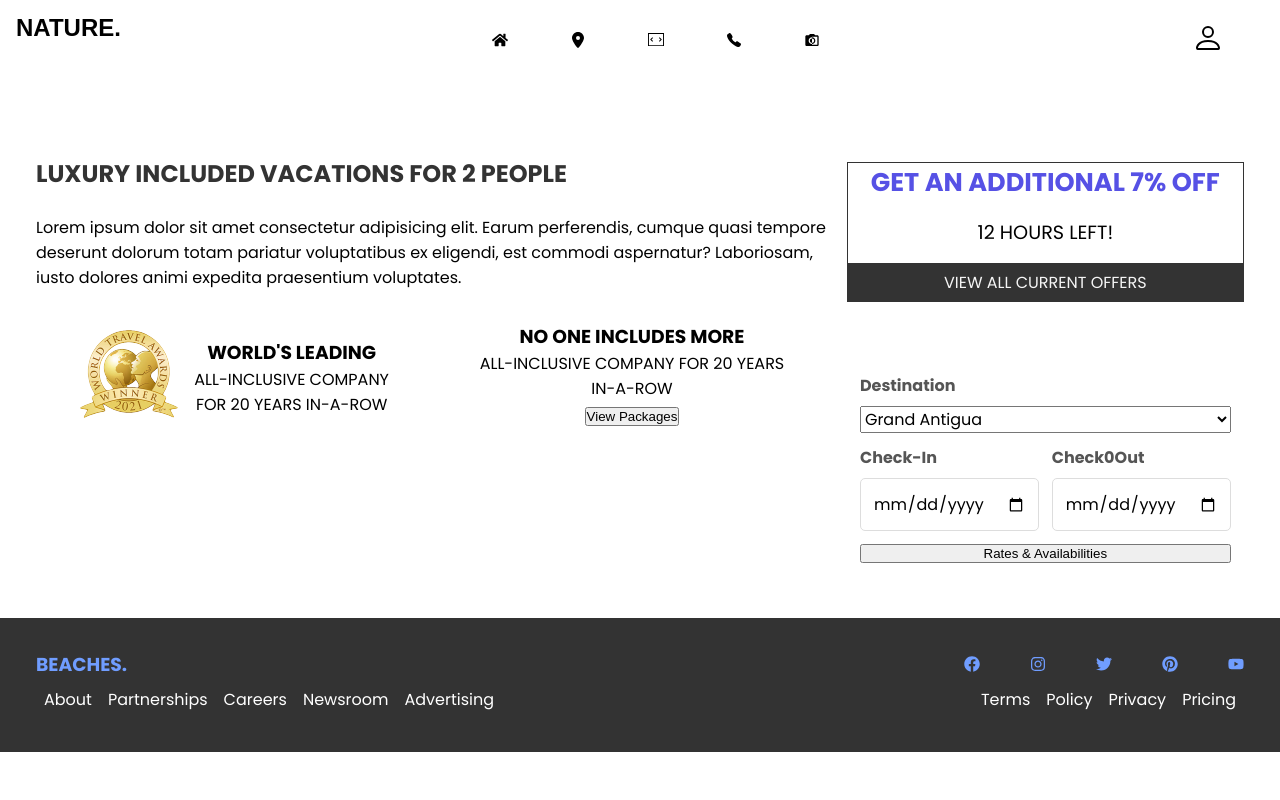
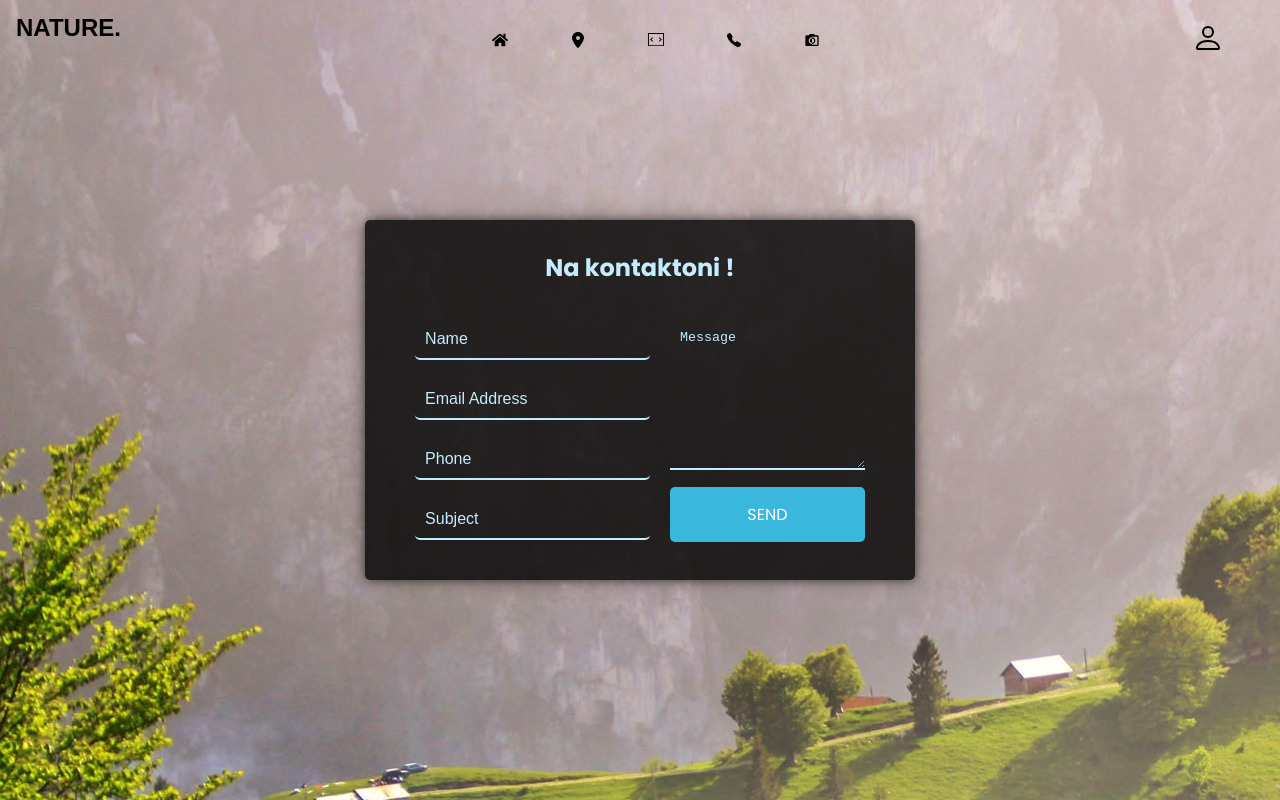
Before and after one commit to Festee/Projekti-web-mm, a React (Create React App) app: page /search in a window 1280 px wide. Built offline with nearby package versions, Linux system fonts and the light colour scheme; a web font is replaced by a local one.

Commit message:
Added Button for Mute/Unmute + Contact form

```diff
--- a/src/App.js
+++ b/src/App.js
@@ -47,7 +47,6 @@ function App() {
         <Route path="/search" element={
           <>
             <Search />
-            <Footer />
           </>
         } />
       </Routes>
--- a/src/components/destinations/DestinationsStyles.css
+++ b/src/components/destinations/DestinationsStyles.css
@@ -99,3 +99,26 @@
         flex-basis: calc(50% - 1rem); /* Responsive basis for 2 columns with gap */
     }
 }
+
+.audio-toggle-button {
+    margin-top: 45px;
+    margin-left: 20px;
+    padding: 10px 20px;
+    font-size: 16px;
+    background-color: #007bff;
+    color: white;
+    border: none;
+    border-radius: 5px;
+    cursor: pointer;
+    display: flex;
+    align-items: center;
+
+  }
+
+  .audio-toggle-button svg {
+    margin-right: 8px;
+  }
+
+  .audio-toggle-button:hover {
+    background-color: #0056b3;
+  }
--- a/src/components/footer/Footer.js
+++ b/src/components/footer/Footer.js
@@ -8,7 +8,7 @@ function Footer() {
         <div className='footer'>
             <div className="container">
                 <div className="top">
-                    <h3>BEACHES.</h3>
+                    <h3>NATURE.</h3>
                     <div className="social">
                         <FaFacebook className='icon' />
                         <FaInstagram className='icon' />
@@ -20,22 +20,14 @@ function Footer() {
                 <div className="bottom">
                     <div className="left">
                         <ul>
-                            <li>About</li>
-                            <li>Partnerships</li>
-                            <li>Careers</li>
-                            <li>Newsroom</li>
-                            <li>Advertising</li>
+                            <li>Home </li>
+                            <li>Destinations</li>
+                            <li>My Slider</li>
+                            <li>Contact Us</li>
+                            <li>Views</li>
                         </ul>
                     </div>
-                    <div className="right">
-                        <ul>
-                            <li>Terms</li>
-                            <li>Policy</li>
-                            <li>Privacy</li>
-                            <li>Pricing</li>
 
-                        </ul>
-                    </div>
                 </div>
             </div>
         </div>
--- a/src/components/hero/HeroStyles.css
+++ b/src/components/hero/HeroStyles.css
@@ -1,4 +1,6 @@
 @import url('https://fonts.googleapis.com/css2?family=Poetsen+One&display=swap');
+
+
 
 
 .hero {
@@ -75,6 +77,7 @@
 }
 
 
+
 @media screen and (max-width: 940px) {
     .form input[type=text] {
         max-width: 275px;
@@ -123,3 +126,30 @@
   .inputi{
     position: fixed;
   }
+
+  .audio-toggle-button {
+    margin-top: 45px;
+    margin-left: 20px;
+    padding: 10px 20px;
+    font-size: 16px;
+    background-color: #007bff;
+    color: white;
+    border: none;
+    border-radius: 5px;
+    cursor: pointer;
+    display: flex;
+    align-items: center;
+
+  }
+
+  .audio-toggle-button svg {
+    margin-right: 8px;
+  }
+
+  .audio-toggle-button:hover {
+    background-color: #0056b3;
+  }
+
+ #inp::placeholder{
+  color: black;
+ }
--- a/src/components/search/Search.js
+++ b/src/components/search/Search.js
@@ -1,72 +1,78 @@
-import React from 'react'
-import './SearchStyles.css'
-import Gold from '../../assets/gold.png'
-import audioFile from '../../assets/birds-19624.mp3';
-
+import React, { useState } from "react";
+import "./SearchStyles.css";
+import Gold from "../../assets/gold.png";
+import audioFile from "../../assets/birds-19624.mp3";
 
 function Search() {
+  const [name, setName] = useState("");
+  const [email, setEmail] = useState("");
+  const [phone, setPhone] = useState("");
+  const [subject, setSubject] = useState("");
+  const [message, setMessage] = useState("");
+
+  const handleSend = () => {
+    alert("Mesazhi u dërgua! Do ju pergjigjemi permes emailit ose telefonit :)");
+    setName("");
+    setEmail("");
+    setPhone("");
+    setSubject("");
+    setMessage("");
+  };
+
   return (
-    <div name='book' className='search'>
-        <div className="container">
-            <div className="left">
-                <h2>LUXURY INCLUDED VACATIONS FOR 2 PEOPLE</h2>
-                <p>Lorem ipsum dolor sit amet consectetur adipisicing elit. Earum perferendis, cumque quasi tempore deserunt dolorum totam pariatur voluptatibus ex eligendi, est commodi aspernatur? Laboriosam, iusto dolores animi expedita praesentium voluptates.</p>
-                <div className="search-col-2">
-                    <div className="box">
-                        <div>
-                            <img src={Gold} alt='/'style={{marginRight:'1rem'}}/>
-                        </div>
-                        <div>
-                            <h3>WORLD'S LEADING</h3>
-                            <p>ALL-INCLUSIVE COMPANY FOR 20 YEARS IN-A-ROW</p>
-                        </div>
-                    </div>
-                    <div className="box">
-                        <div>
-                            <h3>NO ONE INCLUDES MORE</h3>
-                            <p>ALL-INCLUSIVE COMPANY FOR 20 YEARS IN-A-ROW</p>
-                            <button>View Packages</button>
-                        </div>
-                    </div>
-                </div>
-            </div>
-            <div className="right">
-                <div className="promo">
-                    <h4 className="save">GET AN ADDITIONAL 7% OFF</h4>
-                    <p className="timer">12 HOURS LEFT!</p>
-                    <p className="offers">VIEW ALL CURRENT OFFERS</p>
-                </div>
-                <form action="">
-                    <div className="input-wrap">
-                        <label htmlFor="">Destination</label>
-                        <select>
-                            <option value="1">Grand Antigua</option>
-                            <option value="1">Granada</option>
-                            <option value="1">Emerald Bay</option>
-                            <option value="1">Bora Bora</option>
-                            <option value="1">Key West</option>
-                            <option value="1">Maldives</option>
-                        </select>
-                    </div>
-                    <div className="date">
-                        <div className="input-wrap">
-                            <label>Check-In</label>
-                            <input type="date" />
-                        </div>
-                        <div className="input-wrap">
-                            <label>Check0Out</label>
-                            <input type="date" />
-                        </div>
-                    </div>
-                    <button>Rates & Availabilities</button>
-                </form>
-            </div>
+    <div name="book" className="search">
+      <div className="wrapper">
+        <div className="title">
+          <h1>Na kontaktoni !</h1>
         </div>
-        <audio autoPlay loop muted={true}>
-                <source src={audioFile} type="audio/mp3" />
-        </audio>
+        <div className="contact-form">
+          <div className="input-fields">
+            <input
+              type="text"
+              className="input"
+              placeholder="Name"
+              required
+              value={name}
+              onChange={(e) => setName(e.target.value)}
+            />
+            <input
+              type="email"
+              className="input"
+              placeholder="Email Address"
+              required
+              value={email}
+              onChange={(e) => setEmail(e.target.value)}
+            />
+            <input
+              type="tel"
+              className="input"
+              placeholder="Phone"
+              required
+              value={phone}
+              onChange={(e) => setPhone(e.target.value)}
+            />
+            <input
+              type="text"
+              className="input"
+              placeholder="Subject"
+              required
+              value={subject}
+              onChange={(e) => setSubject(e.target.value)}
+            />
+          </div>
+          <div className="msg">
+            <textarea
+              placeholder="Message"
+              required
+              value={message}
+              onChange={(e) => setMessage(e.target.value)}
+            />
+            <div className="btn" onClick={handleSend}>send</div>
+          </div>
+        </div>
+      </div>
     </div>
-  )
+  );
 }
 
-export default Search
+export default Search;
--- a/src/components/search/SearchStyles.css
+++ b/src/components/search/SearchStyles.css
@@ -1,107 +1,108 @@
-.search{
-    width: 100%;
-    padding: 3rem 0;
+@import url('https://fonts.googleapis.com/css?family=Roboto');
+
+.search {
+  width: 100%;
+  height: 100vh;
+  display: flex;
+  justify-content: center;
+  align-items: center;
+  background-image: url('../../assets/Rugove1.jpg');
 }
 
-.search .container{
-    display: grid;
-    grid-template-columns: 2fr 1fr;
-    grid-gap: 1rem;
-    padding: 0 1rem;
-    margin-top: 108px;
+.wrapper {
+  position: relative;
+  width: 100%;
+  max-width: 550px;
+  background: rgba(0, 0, 0, 0.8);
+  padding: 30px;
+  border-radius: 5px;
+  box-shadow: 0 0 10px rgba(0, 0, 0, 0.5), 0 0 20px rgba(0, 0, 0, 0.3); /* Shtimi i një efekti hije të dytë */
+  transition: all 0.3s ease-in-out;
 }
 
-.search-col-2{
-    display: grid;
-    grid-template-columns: 1fr 1fr;
-    padding: 2rem 0;
-    justify-content: center;
-    align-items: center;
-
+.wrapper:hover {
+  box-shadow: 0 0 20px rgba(0, 0, 0, 0.5), 0 0 40px rgba(0, 0, 0, 0.3); /* Efekti hije ndryshon në hover */
 }
 
-.search .box{
-    display: flex;
-    max-width:310px;
-    align-items: center;
-    margin: auto;
-    text-align: center;
+.title h1 {
+  color: #c5ecfd;
+  text-align: center;
+  margin-bottom: 25px;
+  font-weight: bold;
+  font-size: 24px;
 }
 
-.right{
-    display: flex;
-    flex-direction: column;
-    justify-content: center;
+.contact-form {
+  display: flex;
+  flex-wrap: wrap;
+  justify-content: center;
 }
 
-
-.promo{
-    width: 100%;
-    margin: .4rem 0;
-    margin-bottom:4rem ;
-    border: 1px solid #333;
-    text-align: center;
+.input-fields {
+  display: flex;
+  flex-direction: column;
+  margin-right: 4%;
+  width: 48%;
 }
 
-.promo h4{
-    font-size: 1.6rem;
-    color: var(--primary-dark);
+.input-fields input,
+.msg textarea {
+  margin: 10px 0;
+  background: transparent;
+  border: 0px;
+  border-bottom: 2px solid #c5ecfd;
+  padding: 10px;
+  color: #c5ecfd;
+  width: 100%;
+  transition: all 0.3s ease-in-out;
 }
 
-.promo .timer{
-    padding: 1rem 0;
-    font-size: 1.2rem;
+.msg textarea {
+    height: 150px;
 }
 
-.promo .offers{
-    background-color: #333;
-    color: #f5f5f5;
-    padding: .4rem 0;
+.input-fields input:focus,
+.msg textarea:focus {
+  border-bottom: 2px solid #39b7dd;
 }
 
-.search form{
-    display: flex;
-    flex-direction: column;
+::-webkit-input-placeholder {
+  /* Chrome/Opera/Safari */
+  color: #c5ecfd;
+}
+::-moz-placeholder {
+  /* Firefox 19+ */
+  color: #c5ecfd;
+}
+:-ms-input-placeholder {
+  /* IE 10+ */
+  color: #c5ecfd;
 }
 
-.input-wrap{
-    margin: .4rem;
-    display: flex;
-    flex-direction: column;
+.btn {
+  background: #39b7dd;
+  text-align: center;
+  padding: 15px;
+  border-radius: 5px;
+  color: #fff;
+  cursor: pointer;
+  text-transform: uppercase;
+  transition: all 0.3s ease-in-out;
 }
 
-.search input,select{
-    font-size: 1rem;
-    font-family: 'Poppins',sans-serif;
-    outline: none;
+.btn:hover {
+  background: #2e86c1;
 }
 
-.search .date{
-    display: flex;
+@media screen and (max-width: 600px) {
+  .contact-form {
+    flex-direction: column;
+  }
+  .msg textarea {
+    height: 80px;
+  }
+  .input-fields,
+  .msg {
+    width: 100%;
+  }
 }
-
-.search button{
-    margin: .4rem;
-}
-
-@media screen and (max-width:940px){
-    .search .container{
-        grid-template-columns: 1fr;
-    }
-
-    .search-col-2{
-        grid-template-columns: 1fr;
-    }
-
-    .search .right{
-        max-width: 100%;
-    }
-
-    .search form{
-        width: 100%;
-    }
-
-    .search .date{
-        flex-direction: column;
-    }
-}
```
Also changed, not shown: src/components/carousel/ImgCarousel.js (+41 -24 lines), src/components/carousel/ImgCarouselStyles.css (+28 -7 lines), src/components/destinations/Destinations.js (+31 -59 lines), src/components/hero/Hero.js (+14 -6 lines).
